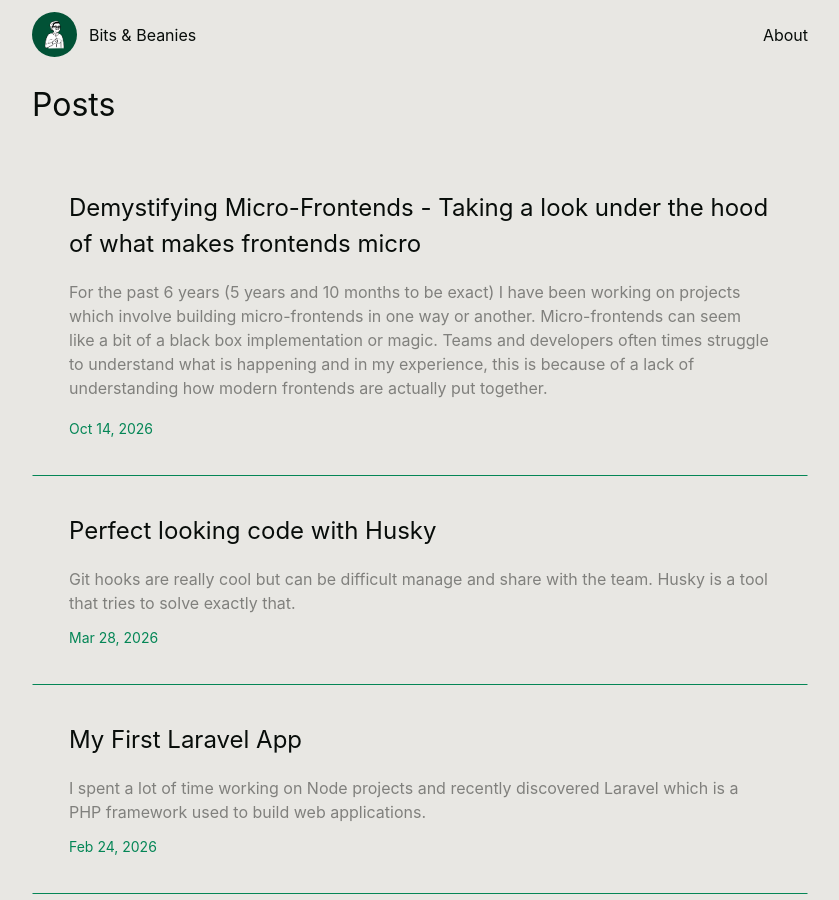
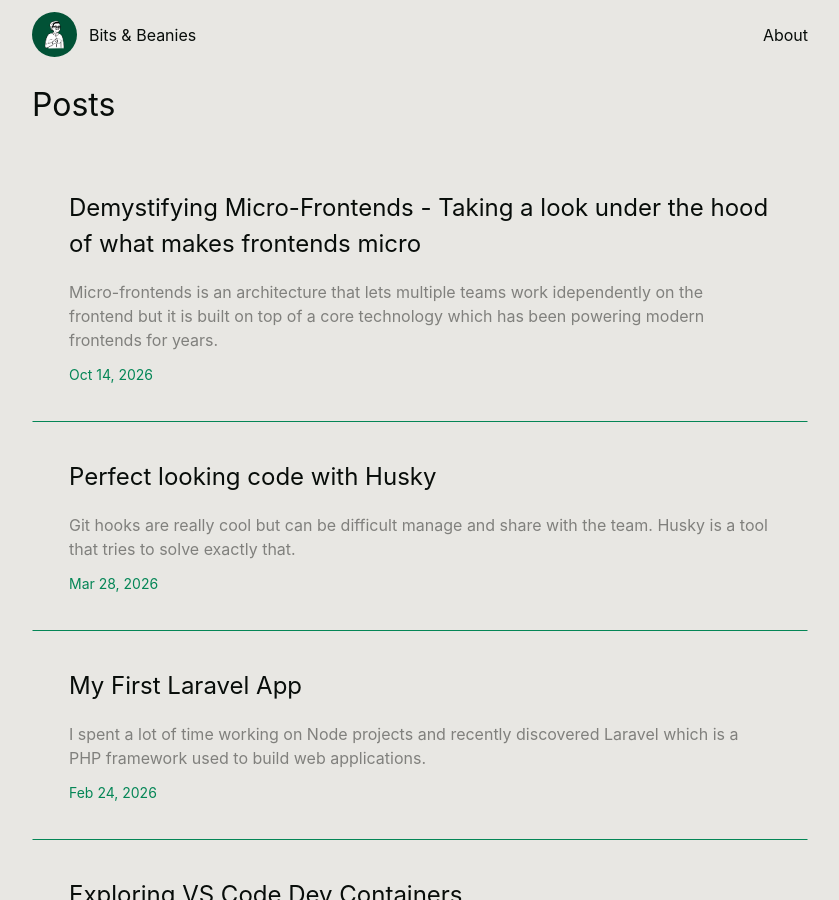
Before and after one commit to hercobezuidenhout/hercobezuidenhout.github.io, a Jekyll site: the page built from index.md, in a window 1280 px wide and 900 px high. Shown: the whole window, without its empty margins (220-1059 px from the left). Built offline with Jekyll 4.4.1, drawn with Linux system fonts in a browser that asks for light colours.

Commit message:
update: 2026-10-27-demystifying-micro-frontends

```diff
--- a/_posts/2026-10-27-demystiyfing-micro-frontends.md
+++ b/_posts/2026-10-27-demystiyfing-micro-frontends.md
@@ -4,6 +4,7 @@ date: 2026-10-14
 categories: []
 tags: []
 layout: post
+excerpt: Micro-frontends is an architecture that lets multiple teams work idependently on the frontend but it is built on top of a core technology which has been powering modern frontends for years.
 ---
 For the past 6 years (5 years and 10 months to be exact) I have been working on projects which involve building micro-frontends in one way or another. Micro-frontends can seem like a bit of a black box implementation or magic. Teams and developers often times struggle to understand what is happening and in my experience, this is because of a lack of understanding how modern frontends are actually put together.
 
```
Also changed, not shown: .obsidian/workspace.json.
